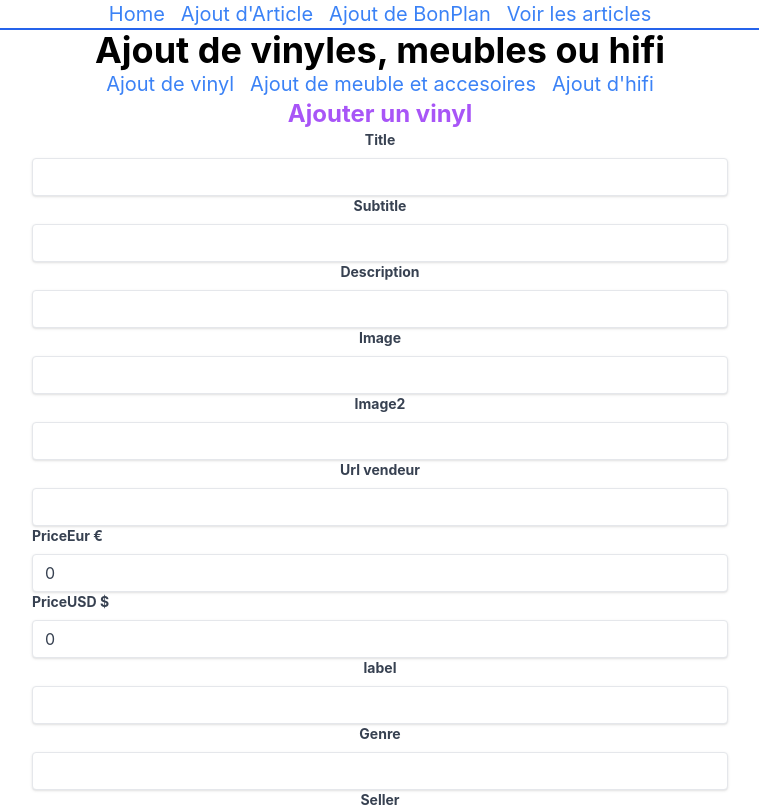
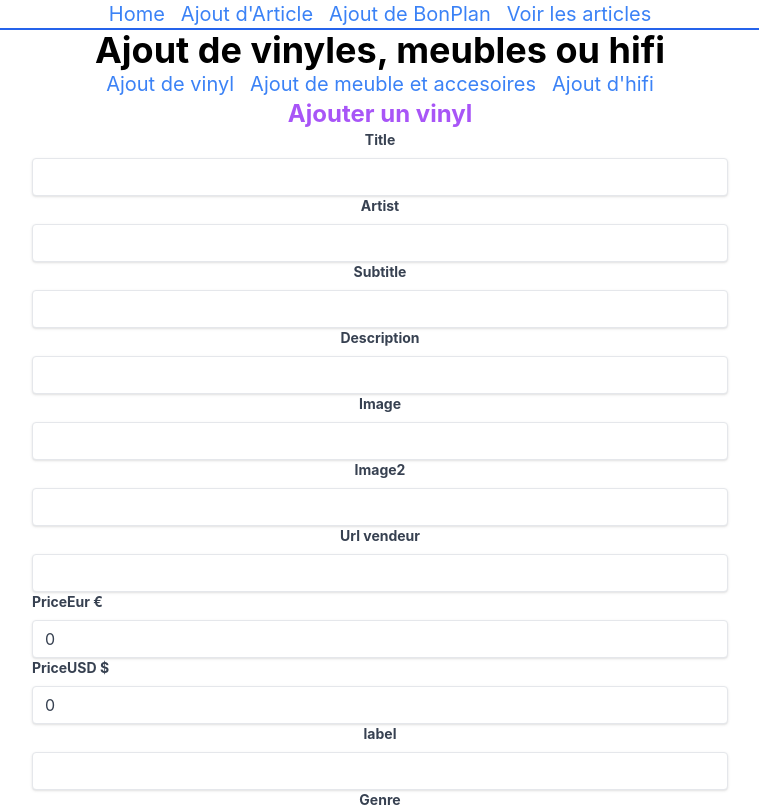
Before and after one commit to callisto28/Vinyl-dashboard-ReactJs, a React (Create React App) app: page /Bon-plan/vinyle in a window 1280 px wide. Shown: the top 807 px of the page, without its empty margins (260-1019 px from the left). Built offline with nearby package versions, Linux system fonts and the light colour scheme.

Commit message:
FIX[add artist]add mutation artist on inputVinyl

```diff
--- a/src/components/AddBonPlan/AddVinyls.tsx
+++ b/src/components/AddBonPlan/AddVinyls.tsx
@@ -8,6 +8,7 @@
 
     const [formState, setFormState] = useState({
         title: "",
+        artiste: "",
         subtitle: "",
         description: "",
         image: "",
@@ -27,6 +28,7 @@
         variables: {
             input: {
                 title: formState.title,
+                artiste: formState.artiste,
                 subtitle: formState.subtitle,
                 description: formState.description,
                 image: formState.image,
@@ -66,6 +68,16 @@
                         type="textaera"
                         value={formState.title}
                         onChange={(e) => setFormState({ ...formState, title: e.target.value })}
+                    />
+                    <label className="block text-gray-700 text-sm font-bold mb-2" htmlFor="title">
+                        Artist
+                    </label>
+                    <input
+                        className="shadow appearance-none border rounded w-full py-2 px-3 text-gray-700 leading-tight focus:outline-none focus:shadow-outline"
+                        id="artist"
+                        type="textaera"
+                        value={formState.artiste}
+                        onChange={(e) => setFormState({ ...formState, artiste: e.target.value })}
                     />
                     <label className="block text-gray-700 text-sm font-bold mb-2" htmlFor="subtitle">
                         Subtitle
--- a/src/graphQl/MutationVinyl.tsx
+++ b/src/graphQl/MutationVinyl.tsx
@@ -7,6 +7,7 @@
     createdAt
     updatedAt
     title
+    artiste
     subtitle
     description
     image
```
